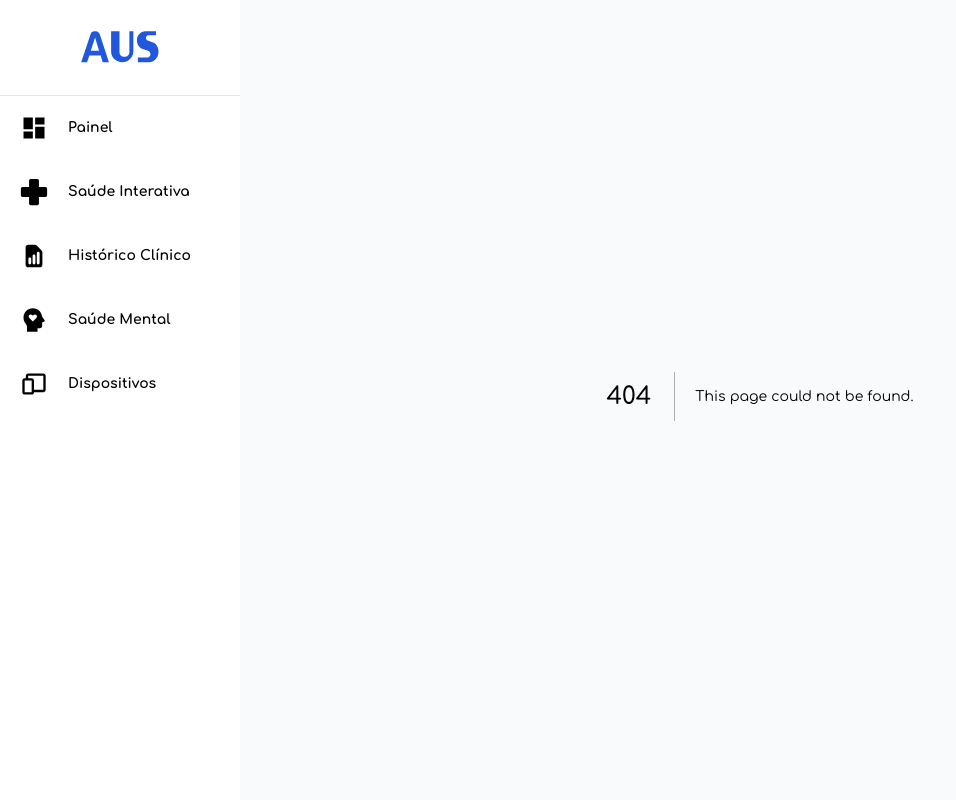
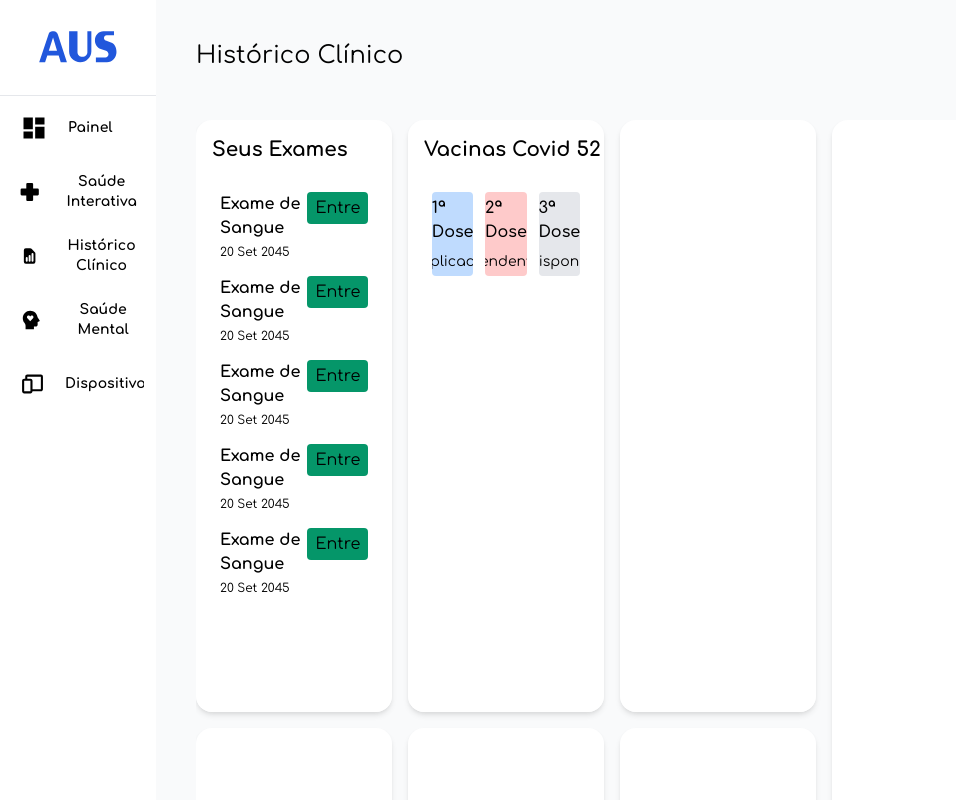
Before and after one commit to tavindev/aus-hackathon, a Next.js app: page /user/records in a window 1280 px wide. Before the commit this address had no page. Shown: the whole page, without its empty margins (0-956 px from the left). Built offline with nearby package versions, Linux system fonts and the light colour scheme.

Commit message:
feat: added devices page and changes to ihealth

```diff
--- /dev/null
+++ b/components/UserPage/DeviceCard.tsx
@@ -0,0 +1,19 @@
+import { IconType } from 'react-icons';
+
+interface DeviceCardProps {
+  label: string;
+  Icon: IconType;
+}
+
+export const DeviceCard: React.FC<DeviceCardProps> = ({ Icon, label }) => {
+  return (
+    <div className="flex flex-col w-56 h-56 bg-blue-700 rounded-lg">
+      <div className="flex justify-center items-center w-full h-2/3">
+        <Icon color="white" size={96} />
+      </div>
+      <div className="flex justify-center items-center text-white font-bold text-lg w-full">
+        <h3>{label}</h3>
+      </div>
+    </div>
+  );
+};
--- /dev/null
+++ b/components/UserPage/ExamCard.tsx
@@ -0,0 +1,22 @@
+interface ExamCardProps {
+  label: string;
+  date: string;
+}
+
+export const ExamCard: React.FC<ExamCardProps> = ({ date, label }) => {
+  return (
+    <div className="flex justify-between mb-4">
+      <div>
+        <div>
+          <h3 className="text-md font-bold">{label}</h3>
+        </div>
+        <div className="mt-1">
+          <p className="text-xs">{date}</p>
+        </div>
+      </div>
+      <div className="flex items-center rounded h-8 bg-green-600 p-2">
+        <p>Entregue</p>
+      </div>
+    </div>
+  );
+};
--- a/containers/UserPageLayout.tsx
+++ b/containers/UserPageLayout.tsx
@@ -25,10 +25,10 @@ export const UserPageLayout: React.FC = ({ children }) => {
           <NavLink
             Icon={HiDocumentReport}
             label="Histórico Clínico"
-            to="/user"
+            to="/user/records"
           />
           <NavLink Icon={RiMentalHealthFill} label="Saúde Mental" to="/user" />
-          <NavLink Icon={BiDevices} label="Dispositivos" to="/user" />
+          <NavLink Icon={BiDevices} label="Dispositivos" to="/user/devices" />
         </nav>
       </aside>
       <div className="user-main-layout flex-grow bg-gray-50">{children}</div>
--- /dev/null
+++ b/pages/user/devices.tsx
@@ -0,0 +1,34 @@
+import React from 'react';
+import Head from 'next/head';
+import { DeviceCard } from 'components/UserPage/DeviceCard';
+import { BsWatch } from 'react-icons/bs';
+import { SiFitbit } from 'react-icons/si';
+import { FaBrain } from 'react-icons/fa';
+import { AiOutlinePlus } from 'react-icons/ai';
+
+const Devices: React.FC = () => {
+  return (
+    <>
+      <Head>
+        <title>AUS - Dispositivos</title>
+      </Head>
+      <div className="flex flex-col px-10 pt-10 min-h-full">
+        <div className="h-auto">
+          <h1 className="text-2xl">Dispositivos</h1>
+        </div>
+        <div className="flex gap-4 mt-12">
+          <DeviceCard label="SmartWatch" Icon={BsWatch} />
+          <DeviceCard label="FitBit" Icon={SiFitbit} />
+          <DeviceCard label="NeuroLink" Icon={FaBrain} />
+          <div className="flex flex-col w-56 h-56 bg-white rounded-lg border-4 border-blue-700">
+            <div className="flex justify-center items-center w-full h-full">
+              <AiOutlinePlus color="rgba(29, 78, 216)" size={96} />
+            </div>
+          </div>
+        </div>
+      </div>
+    </>
+  );
+};
+
+export default Devices;
--- a/pages/user/ihealth.tsx
+++ b/pages/user/ihealth.tsx
@@ -17,7 +17,7 @@ const IHealth: React.FC = () => {
         </div>
         <div className="grid-container mt-12 h-full">
           <div className="grid grid-rows-6 grid-cols-6 gap-4 w-full min-h-full pb-6">
-            <GridItem height={2}>
+            <GridItem>
               <div className="flex flex-col h-full w-full">
                 <div className="pl-4 pt-4 h-12 overflow-hidden">
                   <h2 className="text-xl font-bold">Peso</h2>
@@ -32,7 +32,7 @@ const IHealth: React.FC = () => {
                 </div>
               </div>
             </GridItem>
-            <GridItem height={2}>
+            <GridItem>
               <div className="flex flex-col h-full w-full">
                 <div className="pl-4 pt-4 h-12 overflow-hidden">
                   <h2 className="text-xl font-bold">BPM</h2>
@@ -48,7 +48,7 @@ const IHealth: React.FC = () => {
                 </div>
               </div>
             </GridItem>
-            <GridItem height={2}>
+            <GridItem>
               <div className="flex flex-col h-full w-full">
                 <div className="pl-4 pt-4 h-12 overflow-hidden">
                   <h2 className="text-xl font-bold">Exercícios</h2>
@@ -64,7 +64,7 @@ const IHealth: React.FC = () => {
                 </div>
               </div>
             </GridItem>
-            <GridItem height={2}>
+            <GridItem>
               <div className="flex flex-col h-full w-full">
                 <div className="pl-4 pt-4 h-12 overflow-hidden">
                   <h2 className="text-xl font-bold">Sono</h2>
@@ -80,7 +80,7 @@ const IHealth: React.FC = () => {
                 </div>
               </div>
             </GridItem>
-            <GridItem height={2} width={2}>
+            <GridItem width={2}>
               <div className="flex justify-between p-8 box-border h-80 w-full">
                 <div className="flex flex-col flex-wrap">
                   <div className="mb-4">
@@ -106,10 +106,10 @@ const IHealth: React.FC = () => {
               </div>
             </GridItem>
             <GridItem height={4} width={4} />
-            <GridItem height={2} width={2}>
+            <GridItem width={2}>
               <MedicationList />
             </GridItem>
-            <GridItem height={2} width={2}>
+            <GridItem width={2}>
               <Nutrition />
             </GridItem>
           </div>
--- /dev/null
+++ b/pages/user/records.tsx
@@ -0,0 +1,67 @@
+import React from 'react';
+import Head from 'next/head';
+import { GridItem } from 'components/UserPage/GridItem';
+import { ExamCard } from 'components/UserPage/ExamCard';
+
+// import { Container } from './styles';
+
+const Records: React.FC = () => {
+  return (
+    <>
+      <Head>
+        <title>AUS - Histórico Clínico</title>
+      </Head>
+      <div className="flex flex-col px-10 pt-10 min-h-full">
+        <div className="h-auto">
+          <h1 className="text-2xl">Histórico Clínico</h1>
+        </div>
+        <div className="grid-container mt-12 h-full">
+          <div className="grid grid-rows-4 grid-cols-5 gap-4 w-full min-h-full pb-6">
+            <GridItem>
+              <div className="flex flex-col h-full w-full">
+                <div className="pl-4 pt-4 h-12 overflow-hidden">
+                  <h2 className="text-xl font-bold">Seus Exames</h2>
+                </div>
+                <div className="max-h-full mt-4 pt-2 px-6">
+                  <ExamCard label="Exame de Sangue" date="20 Set 2045" />
+                  <ExamCard label="Exame de Sangue" date="20 Set 2045" />
+                  <ExamCard label="Exame de Sangue" date="20 Set 2045" />
+                  <ExamCard label="Exame de Sangue" date="20 Set 2045" />
+                  <ExamCard label="Exame de Sangue" date="20 Set 2045" />
+                </div>
+              </div>
+            </GridItem>
+            <GridItem>
+              <div className="flex flex-col h-full w-full">
+                <div className="pl-4 pt-4 h-12 overflow-hidden">
+                  <h2 className="text-xl font-bold">Vacinas Covid 52</h2>
+                </div>
+                <div className="flex gap-3 mt-4 pt-2 px-6">
+                  <div className="vaccine-card flex flex-col items-center rounded w-1/3 p-1 bg-blue-200">
+                    <h3 className="font-semibold mb-2">1ª Dose</h3>
+                    <p className="text-sm">Aplicada</p>
+                  </div>
+                  <div className="vaccine-card flex flex-col items-center rounded w-1/3 p-1 bg-red-200">
+                    <h3 className="font-semibold mb-2">2ª Dose</h3>
+                    <p className="text-sm">Pendente</p>
+                  </div>
+                  <div className="vaccine-card flex flex-col items-center rounded w-1/3 p-1 bg-gray-200">
+                    <h3 className="font-semibold mb-2">3ª Dose</h3>
+                    <p className="text-sm">Indisponível</p>
+                  </div>
+                </div>
+              </div>
+            </GridItem>
+            <GridItem></GridItem>
+            <GridItem width={2} height={4}></GridItem>
+            <GridItem></GridItem>
+            <GridItem></GridItem>
+            <GridItem></GridItem>
+          </div>
+        </div>
+      </div>
+    </>
+  );
+};
+
+export default Records;
```
